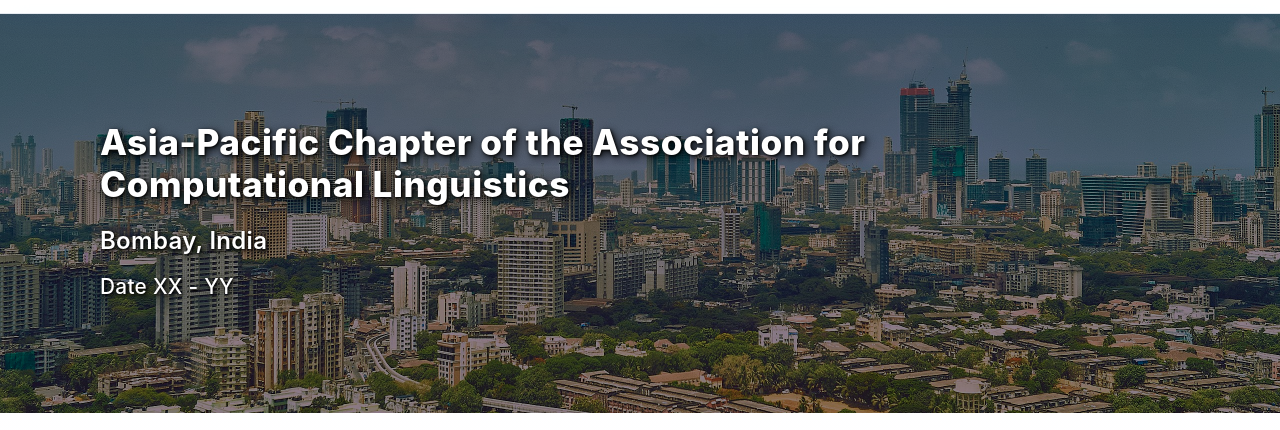
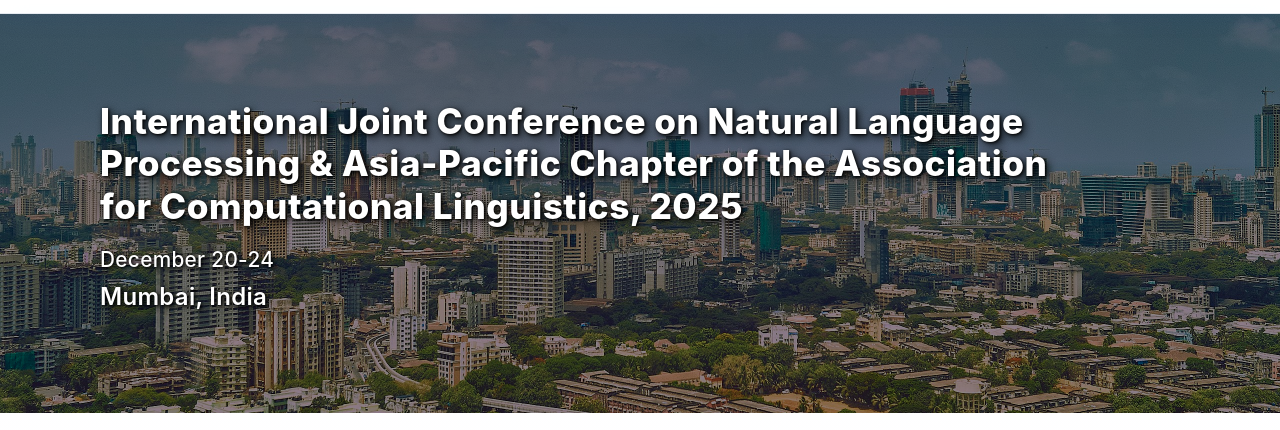
Before and after one commit to softminer-tutorial/softminer-tutorial.github.io, a plain HTML site: page index.html in a window 1280 px wide. Shown: the part 57-487 px from the top of the page. Drawn offline with Linux system fonts and the light colour scheme.

Commit message:
feat: update banner text

```diff
--- a/index.html
+++ b/index.html
@@ -37,10 +37,14 @@
     <!-- Banner Section -->
     <div class="banner" id="home">
         <div class="banner-text">
-            <div class="banner-title">Asia-Pacific Chapter of the Association for Computational Linguistics</div>
-            <div class="banner-location">Bombay, India</div>
-            <div class="banner-date">Date XX - YY</div>
-        </div>
+				<div class="banner-title">
+					International Joint Conference on Natural Language Processing &
+					Asia-Pacific Chapter of the Association for Computational Linguistics,
+					2025
+				</div>
+				<div class="banner-date">December 20-24</div>
+				<div class="banner-location">Mumbai, India</div>
+			</div>
     </div>
 
     <!-- Main Container -->
```
